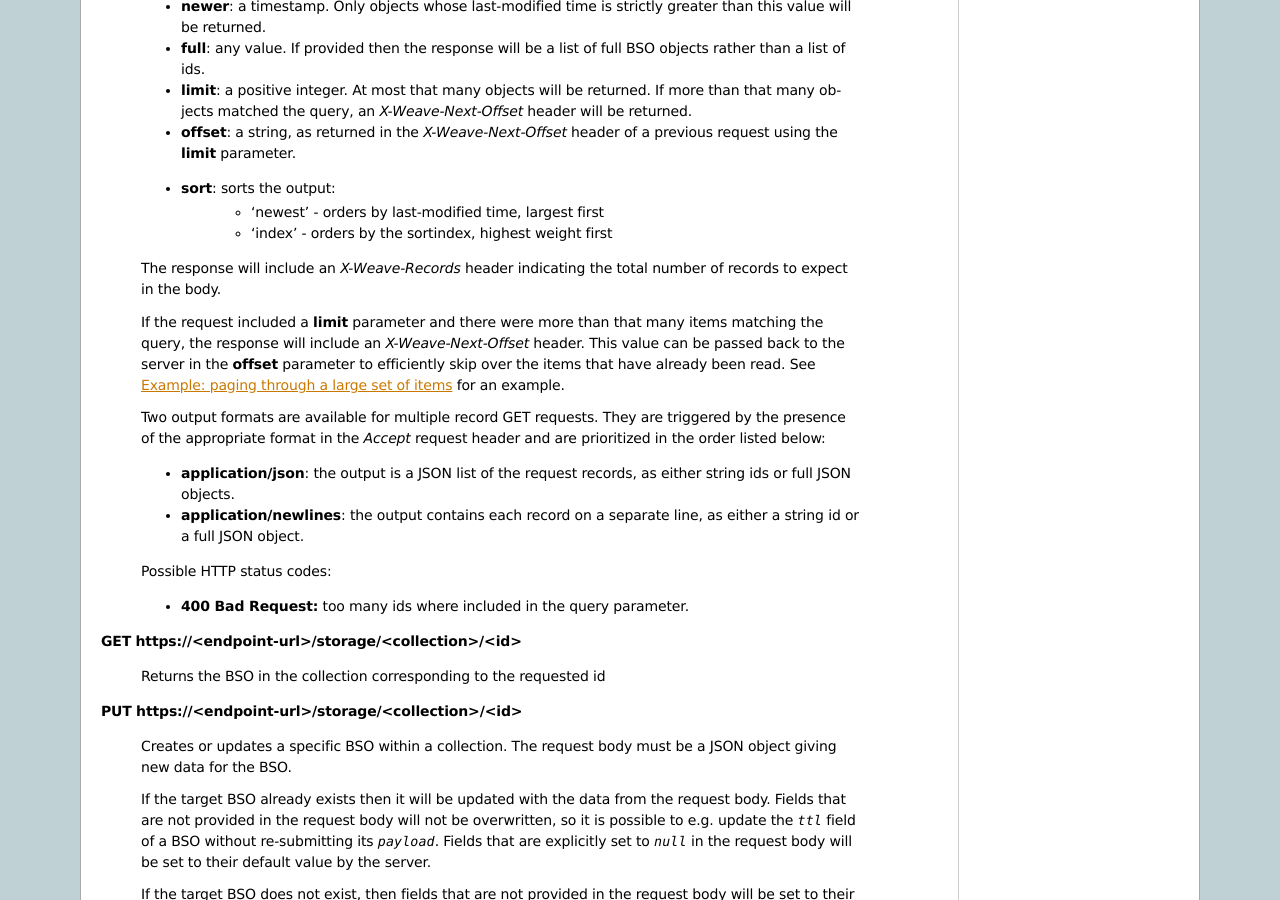
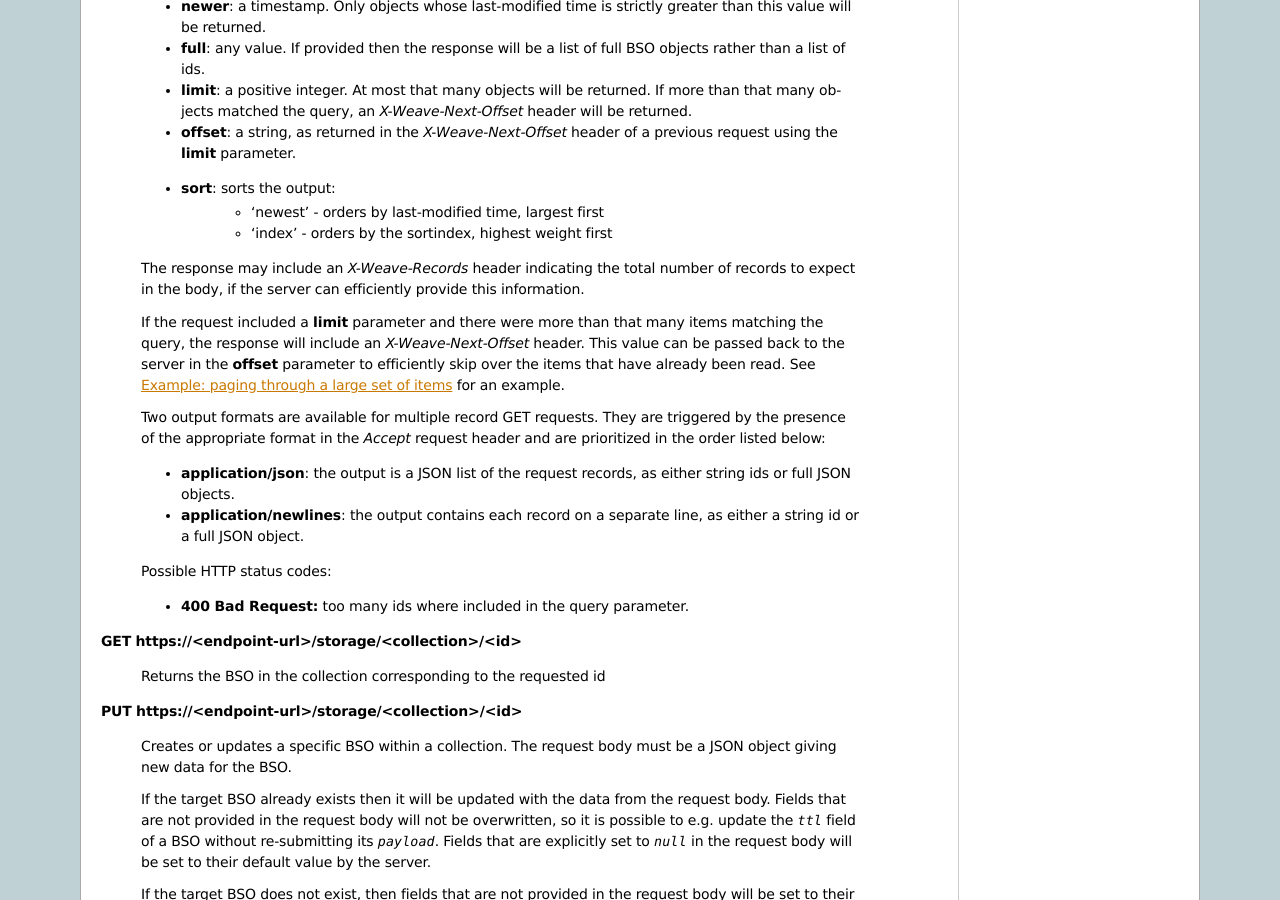
Before and after one commit to mozilla-services/docs, a Sphinx documentation site: the page built from source/storage/apis-1.2.rst, in a window 1280 px wide and 900 px high, scrolled down 3036 px. Built offline with Sphinx 7.4.7, drawn with Linux system fonts in a browser that asks for light colours; the version number could not be read and is left out.

Commit message:
The X-Weave-Records header is optional.

```diff
--- a/source/storage/apis-1.2.rst
+++ b/source/storage/apis-1.2.rst
@@ -232,8 +232,9 @@ collection.
        - 'newest' - orders by last-modified time, largest first
        - 'index' - orders by the sortindex, highest weight first
 
-    The response will include an *X-Weave-Records* header indicating the
-    total number of records to expect in the body.
+    The response may include an *X-Weave-Records* header indicating the
+    total number of records to expect in the body, if the server can
+    efficiently provide this information.
 
     If the request included a **limit** parameter and there were more than
     that many items matching the query, the response will include an
```
